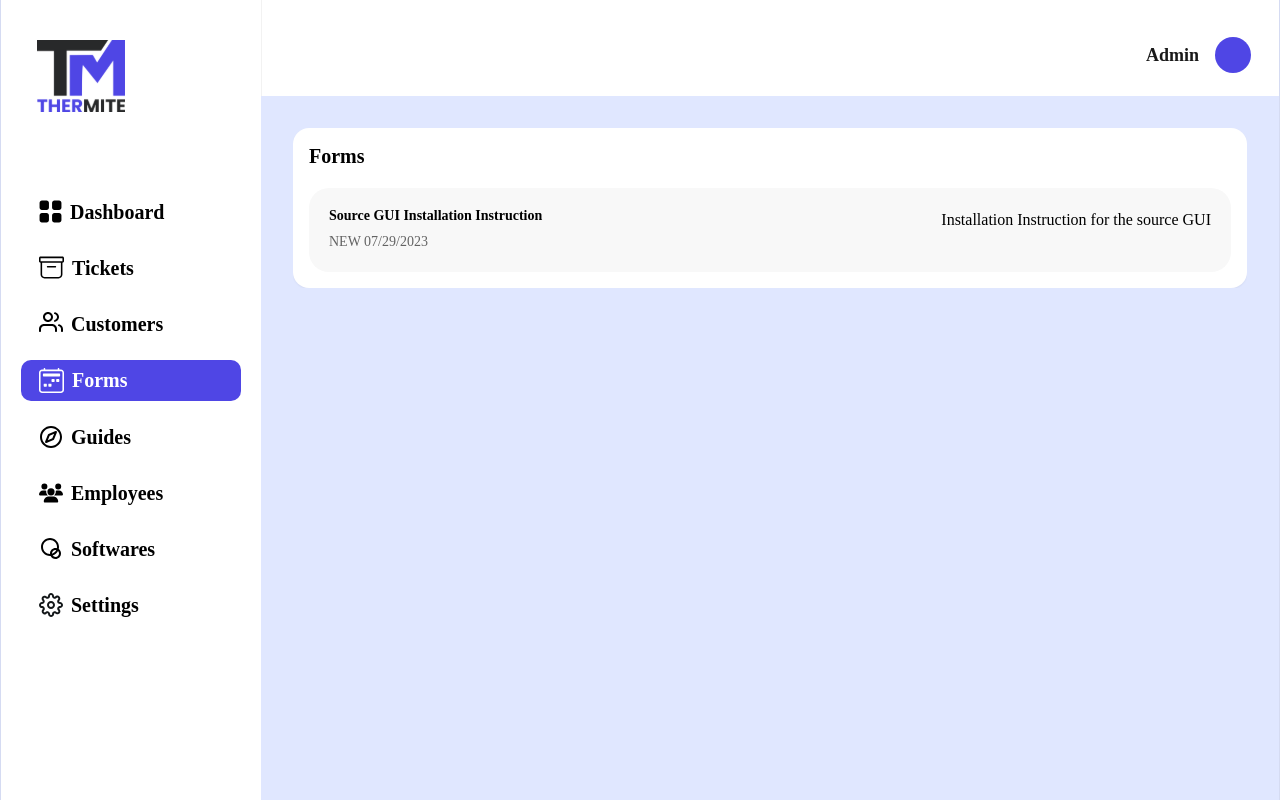
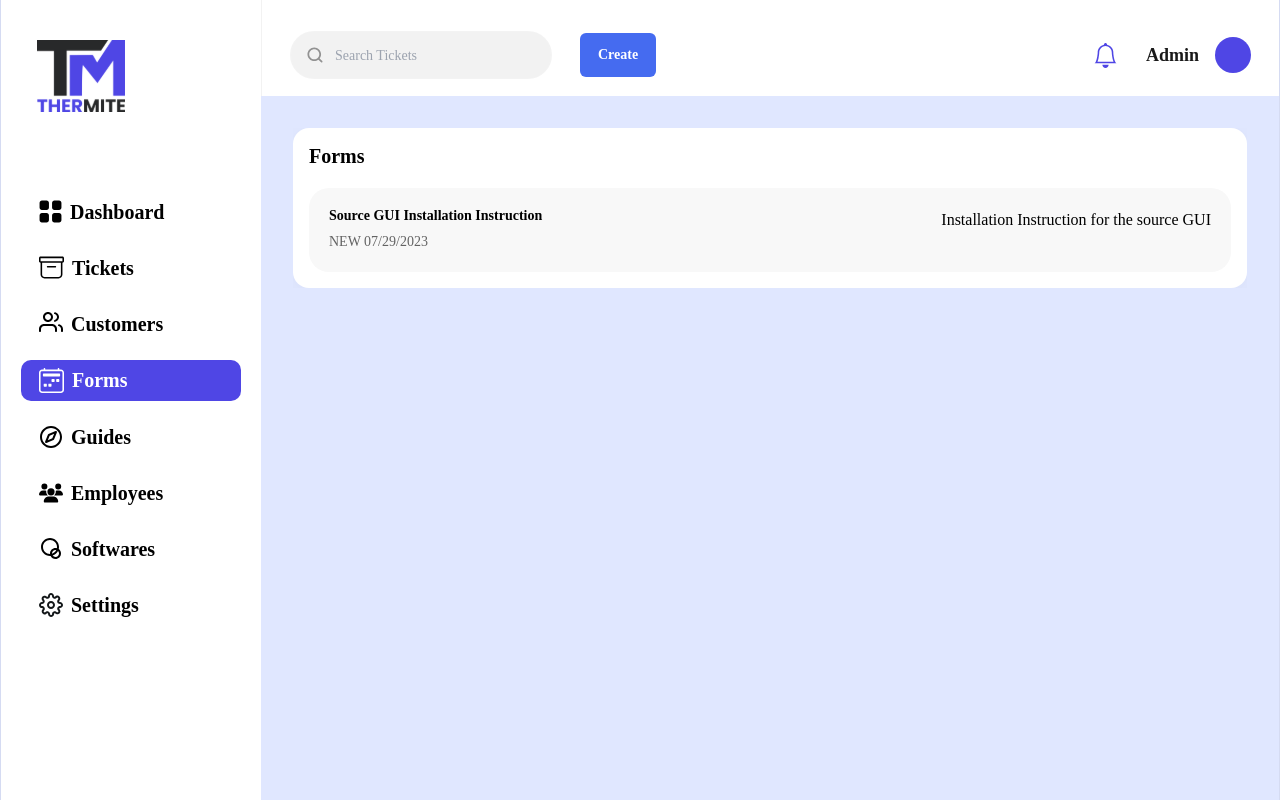
Before and after one commit to Syed-Haider-Shah/Thermite, a Next.js app: page /forms in a window 1280 px wide. Built offline with nearby package versions, Linux system fonts and the light colour scheme.

Commit message:
added shadows and filled header

```diff
--- a/src/components/Card/index.tsx
+++ b/src/components/Card/index.tsx
@@ -15,7 +15,7 @@ const Card: FC<ICard> = ({ children, className, title, id }) => {
       id={id}
       title={title}
       className={cn(
-        'relative h-min w-full space-y-5 overflow-hidden rounded-2xl bg-white p-4 shadow-sm',
+        'relative h-min w-full space-y-5 overflow-hidden rounded-2xl bg-white p-4 shadow-md',
         className
       )}
     >
--- a/src/components/Header/index.tsx
+++ b/src/components/Header/index.tsx
@@ -2,6 +2,7 @@ import Link from 'next/link'
 
 import { FC, useCallback, useState } from 'react'
 
+import { Bell, Button, SearchBar } from '@/components'
 import { Paths } from '@/constants'
 import { cn } from '@/utils/cn'
 
@@ -24,14 +25,25 @@ const HeaderComponent: FC = () => {
   const handleClose = useCallback(() => setIsOpen(false), [])
 
   return (
-    <header className="relative flex h-24 w-full flex-row-reverse border-l border-black/5 bg-white text-black/90">
+    <header className="relative flex h-24 w-full items-center justify-between border-l border-black/5 bg-white px-7 pb-5.5 pt-9 text-black/90">
+      <div className="flex items-center gap-7">
+        <SearchBar placeholder="Search Tickets" />
+        <Button active className="rounded-md py-3">
+          Create
+        </Button>
+      </div>
+      <div className="flex items-center gap-7">
+        <Bell />
         <div
+          className="flex items-center gap-4"
           onBlur={handleClose}
           onFocus={handleOpen}
-        className="flex items-center gap-x-4 px-7 pb-5.5 pt-9"
         >
-        <h1 className="text-lg font-semibold leading-6">Admin</h1>
-        <button type="button" className="bg-darkIndigo h-9 w-9 rounded-full" />
+          <h1 className=" text-lg font-semibold leading-6">Admin</h1>
+          <button
+            type="button"
+            className="bg-darkIndigo h-9 w-9 rounded-full"
+          />
           <ul
             className={cn(
               'absolute right-2 top-20 z-10 flex w-36 flex-col overflow-hidden rounded-lg bg-white drop-shadow-xl transition-maxHeight duration-300 ',
@@ -57,6 +69,7 @@ const HeaderComponent: FC = () => {
             </li>
           </ul>
         </div>
+      </div>
     </header>
   )
 }
--- /dev/null
+++ b/src/components/Icons/Bell.tsx
@@ -0,0 +1,23 @@
+const Bell = () => (
+  <svg
+    xmlns="http://www.w3.org/2000/svg"
+    width="25"
+    height="25"
+    viewBox="0 0 25 25"
+    fill="none"
+  >
+    <g clipPath="url(#clip0_77_1613)">
+      <path
+        d="M12.5 24.9999C13.3288 24.9999 14.1237 24.6707 14.7097 24.0846C15.2958 23.4986 15.625 22.7037 15.625 21.8749H9.375C9.375 22.7037 9.70424 23.4986 10.2903 24.0846C10.8763 24.6707 11.6712 24.9999 12.5 24.9999ZM12.5 2.99678L11.2547 3.24834C9.84212 3.53615 8.57239 4.30319 7.66039 5.41962C6.7484 6.53606 6.25015 7.93332 6.25 9.3749C6.25 10.3562 6.04062 12.8077 5.53281 15.2218C5.28281 16.4202 4.94531 17.6686 4.49688 18.7499H20.5031C20.0547 17.6686 19.7188 16.4218 19.4672 15.2218C18.9594 12.8077 18.75 10.3562 18.75 9.3749C18.7495 7.93358 18.2511 6.5367 17.3391 5.42058C16.4271 4.30447 15.1576 3.53766 13.7453 3.2499L12.5 2.99521V2.99678ZM22.2188 18.7499C22.5672 19.4483 22.9703 20.0015 23.4375 20.3124H1.5625C2.02969 20.0015 2.43281 19.4483 2.78125 18.7499C4.1875 15.9374 4.6875 10.7499 4.6875 9.3749C4.6875 5.59365 7.375 2.4374 10.9453 1.71709C10.9235 1.49983 10.9475 1.28041 11.0157 1.07299C11.0839 0.865559 11.1948 0.67473 11.3413 0.512805C11.4878 0.350881 11.6666 0.221456 11.8661 0.132878C12.0657 0.0443 12.2816 -0.00146484 12.5 -0.00146484C12.7184 -0.00146484 12.9343 0.0443 13.1339 0.132878C13.3334 0.221456 13.5122 0.350881 13.6587 0.512805C13.8052 0.67473 13.9161 0.865559 13.9843 1.07299C14.0525 1.28041 14.0765 1.49983 14.0547 1.71709C15.8208 2.07631 17.4084 3.03484 18.5488 4.43037C19.6892 5.8259 20.3123 7.57267 20.3125 9.3749C20.3125 10.7499 20.8125 15.9374 22.2188 18.7499Z"
+        fill="#4F46E5"
+      />
+    </g>
+    <defs>
+      <clipPath id="clip0_77_1613">
+        <rect width="25" height="25" fill="white" />
+      </clipPath>
+    </defs>
+  </svg>
+)
+
+export default Bell
--- a/src/components/Icons/index.tsx
+++ b/src/components/Icons/index.tsx
@@ -14,3 +14,4 @@ export { default as Gear } from './Gear'
 export { default as Employees } from './Employees'
 export { default as Circle } from './Circle'
 export { default as Grid } from './Grid'
+export { default as Bell } from './Bell'
--- a/src/components/PageNav/index.tsx
+++ b/src/components/PageNav/index.tsx
@@ -27,7 +27,7 @@ const PageNav = ({ pageCount }: { pageCount: number }) => {
   }, [navigate, page])
 
   return (
-    <div className="flex items-center justify-center gap-x-2">
+    <div className="flex items-center justify-center gap-x-2 shadow-md">
       <Button
         onClick={handlePrev}
         className="h-7 rounded-md border border-darkGray bg-white px-2 text-black/50"
--- a/src/components/index.tsx
+++ b/src/components/index.tsx
@@ -26,5 +26,7 @@ export {
   Gear,
   People,
   Employees,
-  Circle
+  Circle,
+  Bell,
+  Grid
 } from './Icons'
```
Lines whose indentation alone changed are shown as unchanged.
